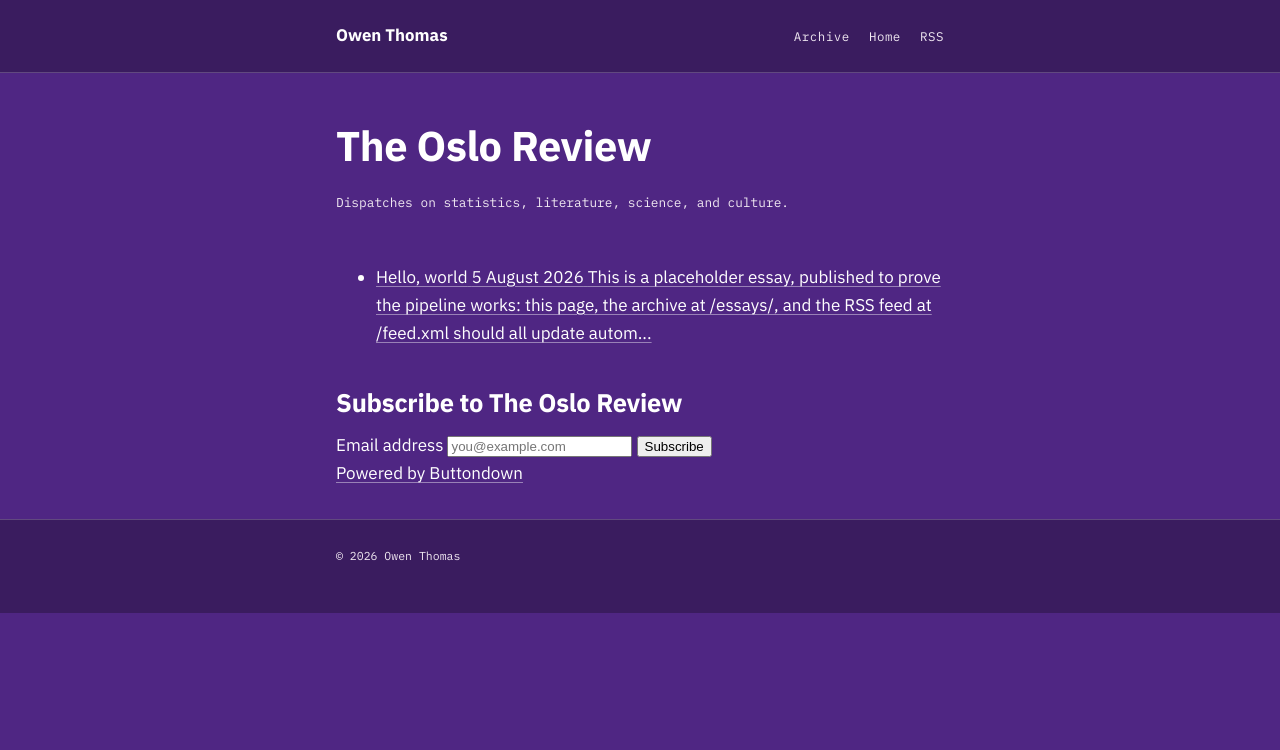
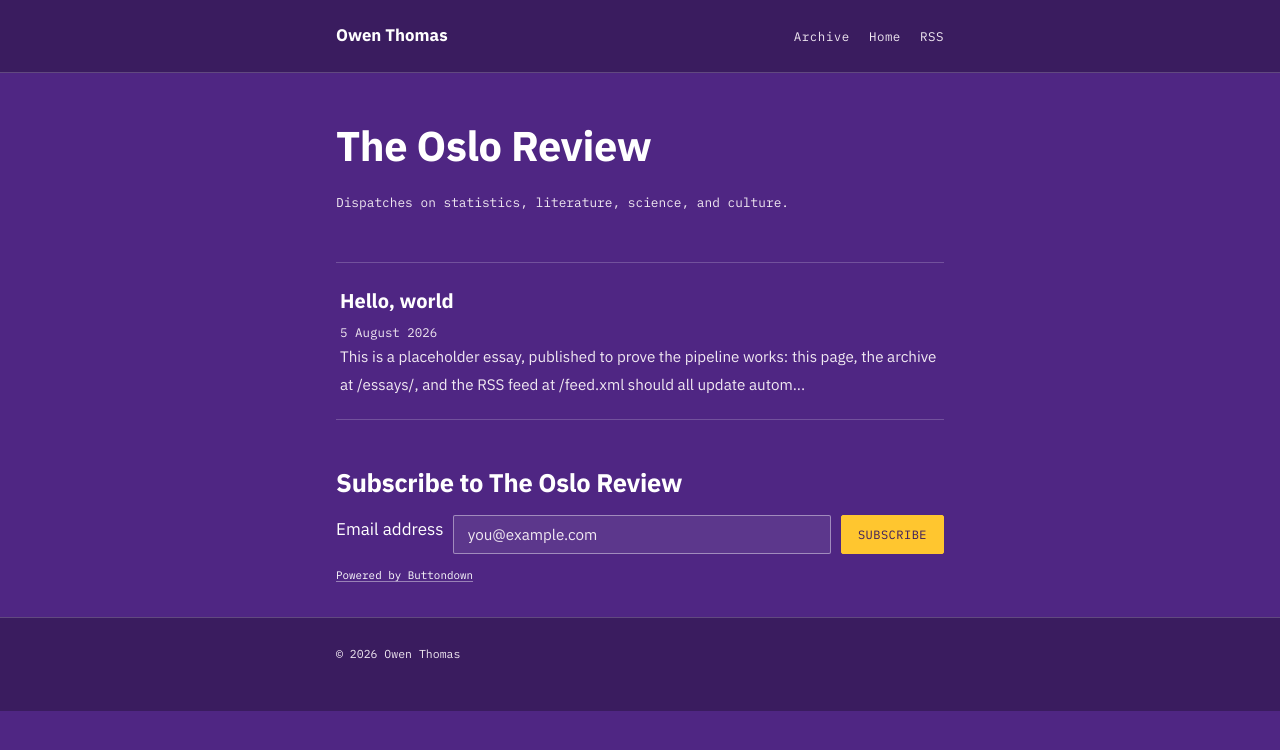
Before and after one commit to OwenThomas/personal-website, a Jekyll site: the page built from dispatches/index.html, in a window 1280 px wide. Shown: the top 750 px of the page. Built offline with Jekyll 4.4.1, drawn with Linux system fonts in a browser that asks for light colours.

Commit message:
Refactor CSS for dispatch list and newsletter section
Updated styles for dispatch archive and added newsletter subscribe form.

```diff
--- a/assets/css/site.css
+++ b/assets/css/site.css
@@ -1,5 +1,5 @@
 /* ---------------------------------------------------------
-   owenthomas.no/essays — shares the hub's design tokens exactly.
+   owenthomas.no/dispatches — shares the hub's design tokens exactly.
    If you change the palette/fonts in index.html, mirror the
    change here too (the two files aren't linked automatically).
    --------------------------------------------------------- */
@@ -119,37 +119,37 @@ pre code { background: none; padding: 0; }
 .header-nav a { text-decoration: none; color: var(--ink-soft); }
 .header-nav a:hover { color: var(--accent); }
 
-/* ---------- essay archive list ---------- */
+/* ---------- dispatch archive list ---------- */
 
-.essay-list {
+.dispatch-list {
   list-style: none;
   margin: 1rem 0 3rem;
   padding: 0;
   border-top: 1px solid var(--rule);
 }
-.essay-list li { border-bottom: 1px solid var(--rule); }
-.essay-list a {
+.dispatch-list li { border-bottom: 1px solid var(--rule); }
+.dispatch-list a {
   display: block;
   padding: 1.3rem 0.25rem;
   text-decoration: none;
   color: var(--ink);
 }
-.essay-list a:hover { background: var(--accent-soft); }
-.essay-list a:hover .essay-title { color: var(--accent); }
-.essay-title {
+.dispatch-list a:hover { background: var(--accent-soft); }
+.dispatch-list a:hover .dispatch-title { color: var(--accent); }
+.dispatch-title {
   font-family: var(--font-display);
   font-weight: 700;
   font-size: 1.25rem;
   display: block;
 }
-.essay-meta {
+.dispatch-meta {
   font-family: var(--mono);
   font-size: 0.78rem;
   color: var(--ink-soft);
   display: block;
   margin-top: 0.3rem;
 }
-.essay-excerpt {
+.dispatch-excerpt {
   color: var(--ink-soft);
   font-size: 0.95rem;
   margin-top: 0.4rem;
@@ -179,6 +179,61 @@ pre code { background: none; padding: 0; }
 }
 .comments-section .eyebrow { display: block; margin-bottom: 1rem; }
 
+/* ---------- newsletter subscribe form ---------- */
+
+.subscribe-section {
+  border-top: 1px solid var(--rule);
+  padding: 2.2rem 0;
+}
+.subscribe-section .eyebrow { margin-bottom: 0.6rem; }
+.subscribe-section h2 {
+  margin-top: 0;
+  font-size: 1.4rem;
+}
+
+.subscribe-form {
+  display: flex;
+  flex-wrap: wrap;
+  gap: 0.6rem;
+  margin: 1rem 0 0.4rem;
+}
+.subscribe-form input[type="email"] {
+  flex: 1;
+  min-width: 12rem;
+  font-family: var(--font-body);
+  font-size: 0.95rem;
+  color: var(--ink);
+  background: rgba(255, 255, 255, 0.08);
+  border: 1px solid var(--rule-strong);
+  border-radius: 2px;
+  padding: 0.55rem 0.85rem;
+}
+.subscribe-form input[type="email"]::placeholder { color: var(--ink-soft); }
+.subscribe-form input[type="email"]:focus-visible {
+  outline: 2px solid var(--accent);
+  outline-offset: 2px;
+}
+.subscribe-form input[type="submit"] {
+  font-family: var(--mono);
+  font-size: 0.75rem;
+  letter-spacing: 0.04em;
+  text-transform: uppercase;
+  color: var(--accent-ink);
+  background: var(--accent);
+  border: 1px solid var(--accent);
+  border-radius: 2px;
+  padding: 0.55rem 1rem;
+  cursor: pointer;
+}
+.subscribe-form input[type="submit"]:hover { opacity: 0.88; }
+.subscribe-form .powered-by {
+  width: 100%;
+  font-family: var(--mono);
+  font-size: 0.68rem;
+  color: var(--ink-soft);
+  margin: 0.2rem 0 0;
+}
+
 /* ---------- footer ---------- */
 
 .site-footer {
```
